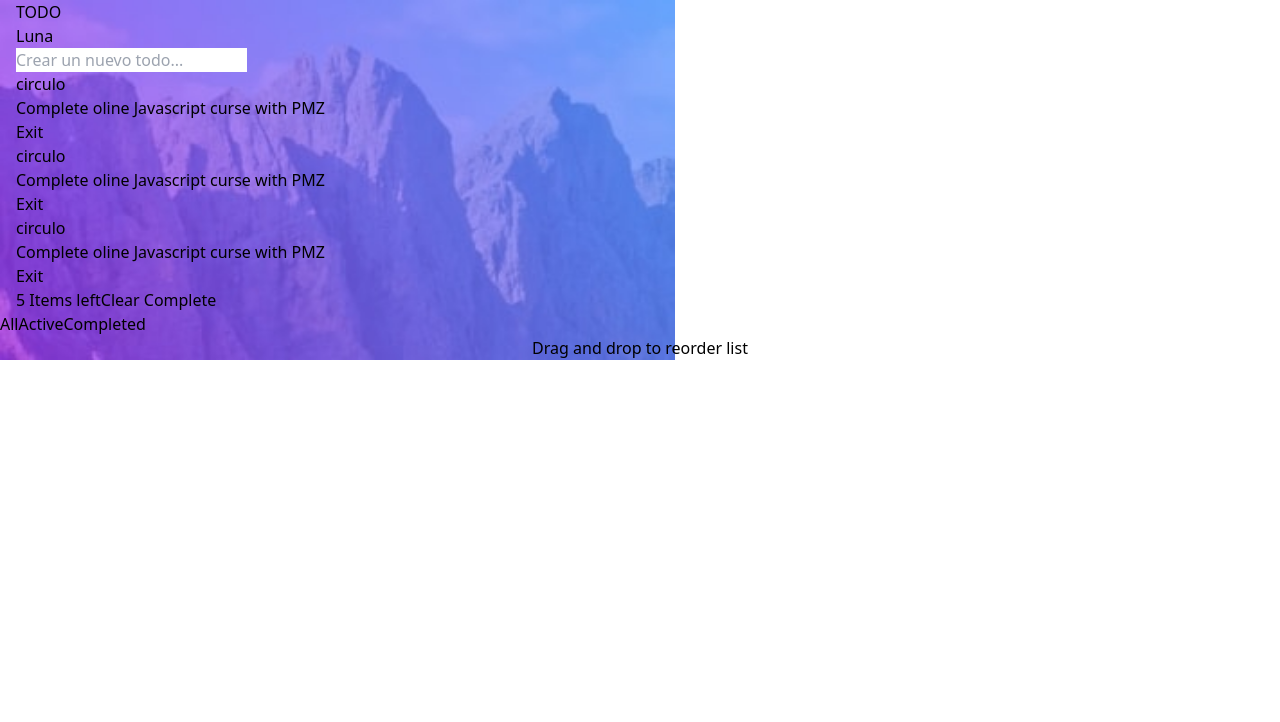
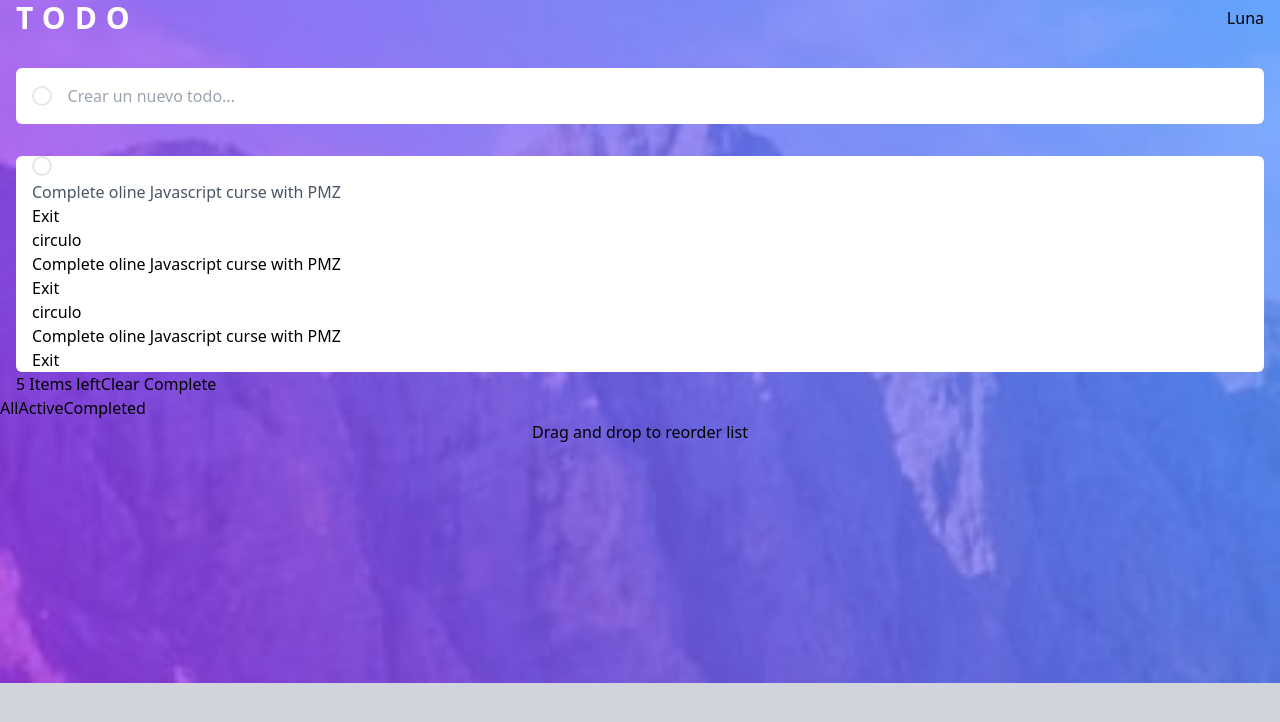
Before and after one commit to pmz10/TodoListFull, a React (Vite) app: page / in a window 1280 px wide. Shown: the top 722 px of the page. Built offline with nearby package versions, Linux system fonts and the light colour scheme.

Commit message:
Estilizando los Spams

```diff
--- a/src/App.jsx
+++ b/src/App.jsx
@@ -3,18 +3,34 @@ import "./index.css";
 
 function App() {
   return (
-    <div className="bg-[url('./assets/images/bg-mobile-light.jpg')] bg-contain bg-no-repeat ">
+    <div className="bg-[url('./assets/images/bg-mobile-light.jpg')] bg-contain bg-no-repeat bg-gray-300 min-h-screen">
       <header className="container mx-auto px-4">
-        <h1 className="uppercase">todo</h1>
+        <div className="flex justify-between">
+          <h1 className="text-3xl uppercase text-white font-semibold tracking-[0.3em]">
+            todo
+          </h1>
           <button>Luna</button>
-        <form>
-          <input type="text" placeholder="Crear un nuevo todo..." />
+        </div>
+        <form
+          className="flex items-center gap-4 overflow-hidden
+        rounded-md bg-white py-4 px-4 mt-8"
+        >
+          <span className="inline-block h-5 w-5 rounded-full border-2"></span>
+          <input
+            type="text"
+            placeholder="Crear un nuevo todo..."
+            className="w-full outline-none text-gray-400"
+          />
         </form>
       </header>
-      <main className="container mx-auto px-4">
+
+      <main className="container mx-auto px-4 mt-8">
+        <div className="bg-white rounded-md px-4">
           <article>
-          <button>circulo</button>
-          <p>Complete oline Javascript curse with PMZ</p>
+            <button className="inline-block h-5 w-5 rounded-full border-2"></button>
+            <p className="text-gray-600">
+              Complete oline Javascript curse with PMZ
+            </p>
             <button>Exit</button>
           </article>
           <article>
@@ -27,6 +43,7 @@ function App() {
             <p>Complete oline Javascript curse with PMZ</p>
             <button>Exit</button>
           </article>
+        </div>
 
         <section>
           <span>5 Items left</span>
@@ -39,7 +56,6 @@ function App() {
         <button>Active</button>
         <button>Completed</button>
       </section>
-
       <p className="text-center">Drag and drop to reorder list</p>
     </div>
   );
```
Lines whose indentation alone changed are shown as unchanged.
